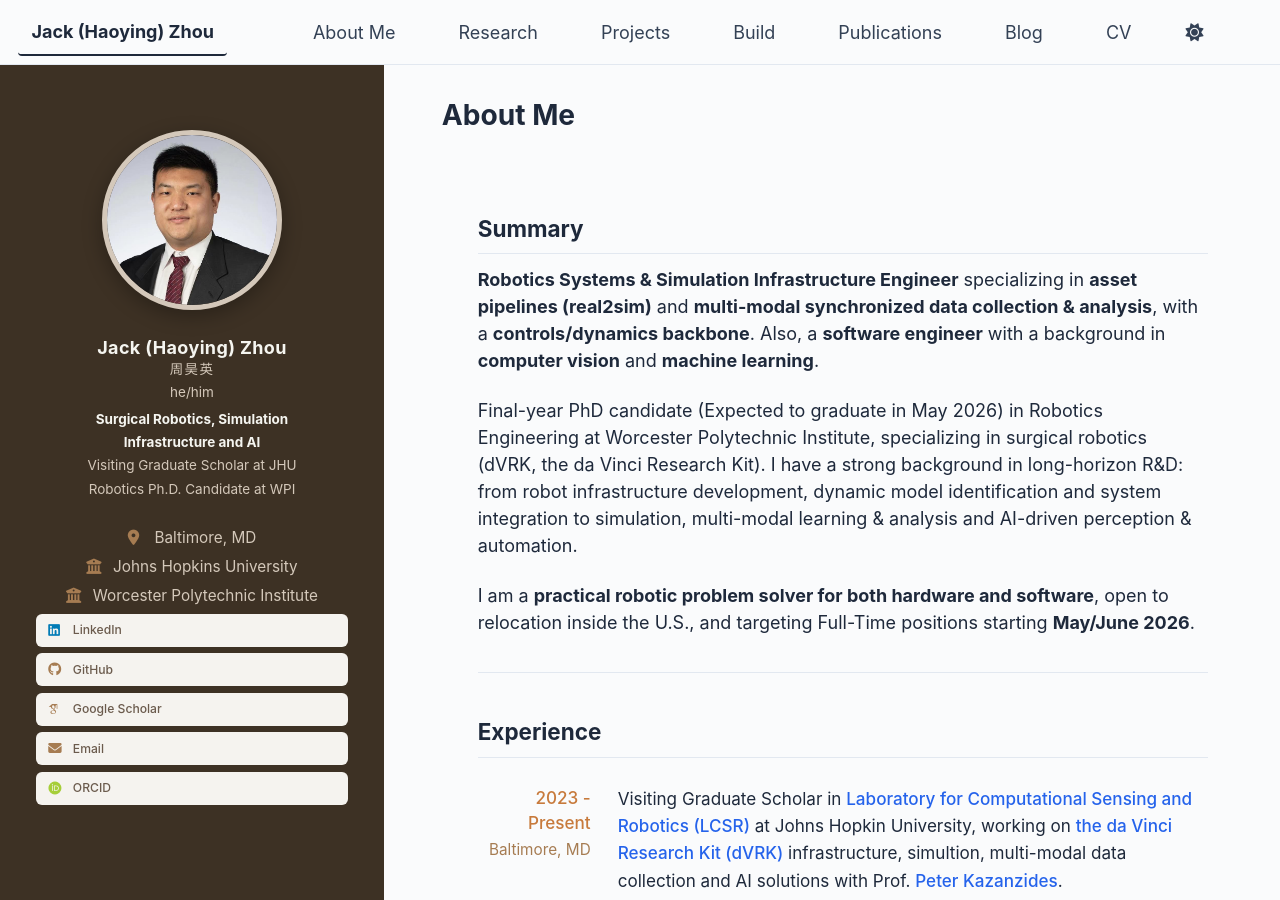
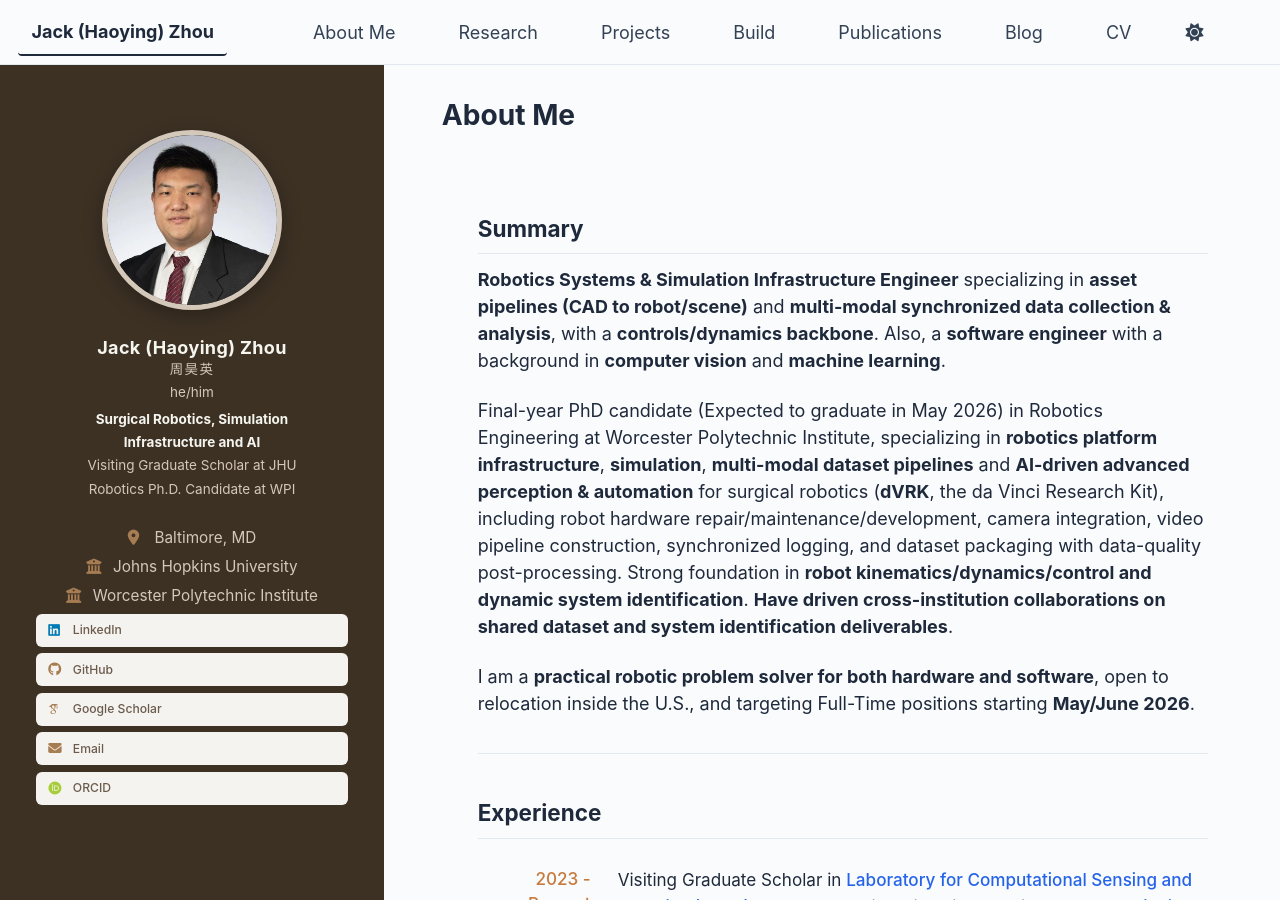
Before and after one commit to jackzhy96/jackzhy96.github.io, a Jekyll site: the page built from _pages/about.md, in a window 1280 px wide and 900 px high. Built offline with Jekyll 4.4.1, drawn with Linux system fonts in a browser that asks for light colours; some web fonts are replaced; a script bundle is joined from its source files by our own code; library files that are not in the unit come from our copies.

Commit message:
update about_me

```diff
--- a/_pages/about.md
+++ b/_pages/about.md
@@ -9,9 +9,9 @@
 
 ## Summary
 
-**Robotics Systems & Simulation Infrastructure Engineer** specializing in **asset pipelines (real2sim)** and **multi-modal synchronized data collection & analysis**, with a **controls/dynamics backbone**. Also, a **software engineer** with a background in **computer vision** and **machine learning**.
+**Robotics Systems & Simulation Infrastructure Engineer** specializing in **asset pipelines (CAD to robot/scene)** and **multi-modal synchronized data collection & analysis**, with a **controls/dynamics backbone**. Also, a **software engineer** with a background in **computer vision** and **machine learning**.
 
-Final-year PhD candidate (Expected to graduate in May 2026) in Robotics Engineering at Worcester Polytechnic Institute, specializing in surgical robotics (dVRK, the da Vinci Research Kit). I have a strong background in long-horizon R&D: from robot infrastructure development, dynamic model identification and system integration to simulation, multi-modal learning & analysis and AI-driven perception & automation.
+Final-year PhD candidate (Expected to graduate in May 2026) in Robotics Engineering at Worcester Polytechnic Institute, specializing in **robotics platform infrastructure**, **simulation**, **multi-modal dataset pipelines** and **AI-driven advanced perception & automation** for surgical robotics (**dVRK**, the da Vinci Research Kit), including robot hardware repair/maintenance/development, camera integration, video pipeline construction, synchronized logging, and dataset packaging with data-quality post-processing. Strong foundation in **robot kinematics/dynamics/control and dynamic system identification**. **Have driven cross-institution collaborations on shared dataset and system identification deliverables**.
 
 I am a **practical robotic problem solver for both hardware and software**, open to relocation inside the U.S., and targeting Full-Time positions starting **May/June 2026**.
 
```
